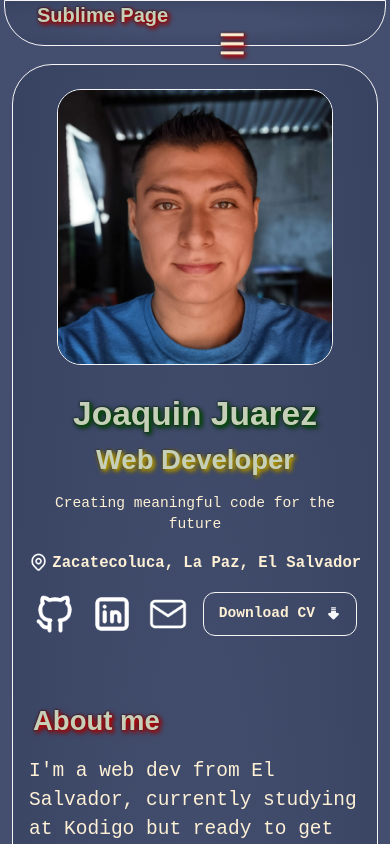
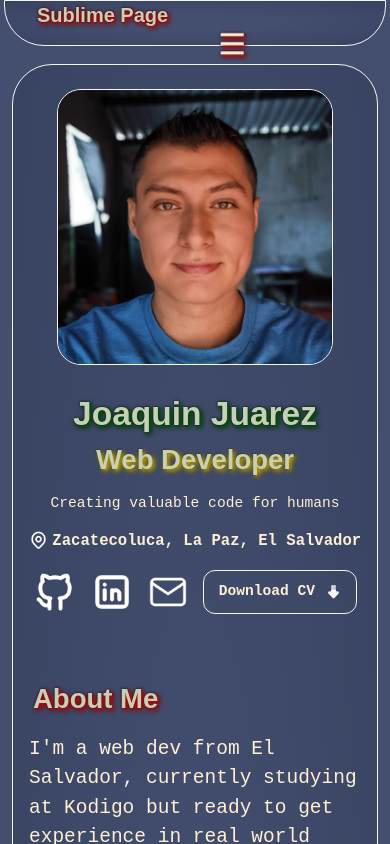
Before and after one commit to jacubiam/jacubiam-vercel, a React (Vite) app: page / in a window 390 px wide. Shown: the top 844 px of the page. Built offline with nearby package versions, Linux system fonts and the light colour scheme; no server answers.

Commit message:
:globe_with_meridians:feat(languages):implement all languages available (en/es)

```diff
--- a/src/components/AboutMe.tsx
+++ b/src/components/AboutMe.tsx
@@ -1,18 +1,30 @@
+import { useTranslation } from "react-i18next";
+
 const AboutMe = () => {
+  const { t, i18n } = useTranslation();
+
   return (
     <section id="about-me" className="text-normal max-w-[895px] mx-3 pt-16 md:mx-auto lg:pt-20">
-      <h1 className="font-title font-bold text-heading text-[calc(8px+5vw)] drop-shadow-title shadow-title mb-4 ml-2 min-[425px]:text-3xl md:text-[32px] md:ml-8 lg:ml-14">About me</h1>
+      <h1 className="font-title font-bold text-heading text-[calc(8px+5vw)] drop-shadow-title shadow-title mb-4 ml-2 min-[425px]:text-3xl md:text-[32px] md:ml-8 lg:ml-14">{t('about-me')}</h1>
       <div className="text-[calc(5vw)] mx-1 min-[425px]:text-xl min-[425px]:text-pretty sm:mx-6 md:mx-16 lg:ml-20">
-        <p>I'm a web dev from El Salvador, currently studying at Kodigo but ready to get experience in real world scenarios,
-          my commitment with the work it's clear and I know I'm ready to collaborate in important projects with amazing teams.</p>
+        <p>{t('about-p1')}</p>
         <br />
+        {i18n.resolvedLanguage === "en" ?
           <p>My skills range from abstract
             <span className="font-bold font-sub-title drop-shadow-title shadow-highlight"> designs</span> to complex
             <span className="font-bold font-sub-title drop-shadow-title shadow-highlight"> code</span> and robust
             <span className="font-bold font-sub-title drop-shadow-title shadow-highlight"> back-end services</span>, but overall,
             my greatest talent is
             <span className="font-bold font-sub-title drop-shadow-title shadow-highlight"> adaptability</span>,
-          although I consider myself an analytical person, I can develop solutions that are also creative.</p>
+            although I consider myself an analytical person, I can develop solutions that are also creative.</p> :
+          <p>Mis habilidades van desde
+            <span className="font-bold font-sub-title drop-shadow-title shadow-highlight"> diseños</span> abstractos hasta
+            <span className="font-bold font-sub-title drop-shadow-title shadow-highlight"> código</span> complejo y
+            <span className="font-bold font-sub-title drop-shadow-title shadow-highlight"> servicios back-end</span> robustos, pero en general,
+            mi mayor talento es la
+            <span className="font-bold font-sub-title drop-shadow-title shadow-highlight"> adaptabilidad</span>,
+            aunque me considero una persona analítica, puedo desarrollar soluciones que también sean creativas.</p>}
+
       </div>
     </section>
   );
--- a/src/components/Header.tsx
+++ b/src/components/Header.tsx
@@ -182,10 +182,10 @@ const Header = () => {
           <div className="grid grid-flow-col items-center w-2/3">
             <nav className="hidden lg:flex">
               <div className="font-title font-bold text-heading shadow-title text-base xl:text-lg">
-                <a href="#about-me" className="drop-shadow-title mr-8">About Me</a>
-                <a href="#education" className="drop-shadow-title mr-8">Education</a>
-                <a href="#projects" className="drop-shadow-title mr-8">Projects</a>
-                <a href="#skills" className="drop-shadow-title mr-8">Skills</a>
+                <a href="#about-me" className="drop-shadow-title mr-8">{t('about-me')}</a>
+                <a href="#education" className="drop-shadow-title mr-8">{t('education')}</a>
+                <a href="#projects" className="drop-shadow-title mr-8">{t('projects')}</a>
+                <a href="#skills" className="drop-shadow-title mr-8">{t('skills')}</a>
               </div>
             </nav>
             <div className="justify-self-end  flex flex-wrap items-center">
@@ -220,13 +220,13 @@ const Header = () => {
       </div>
       <nav className="hidden lg:hidden w-fit absolute right-0 mr-1">
         <div ref={navRef} className="bg-radial border-x border-b border-smoky rounded-br-[20px] rounded-bl-[20px] font-title font-bold text-heading animate-hamburger shadow-title p-4 md:p-8">
-          <a href="#about-me" className="block drop-shadow-title mb-2 md:mb-4">About Me</a>
-          <a href="#education" className="block drop-shadow-title mb-2 md:mb-4">Education</a>
-          <a href="#projects" className="block drop-shadow-title mb-2 md:mb-4">Projects</a>
-          <a href="#skills" className="block drop-shadow-title mb-2 md:mb-0">Skills</a>
+          <a href="#about-me" className="block drop-shadow-title mb-2 md:mb-4">{t('about-me')}</a>
+          <a href="#education" className="block drop-shadow-title mb-2 md:mb-4">{t('education')}</a>
+          <a href="#projects" className="block drop-shadow-title mb-2 md:mb-4">{t('projects')}</a>
+          <a href="#skills" className="block drop-shadow-title mb-2 md:mb-0">{t('skills')}</a>
           <div className="md:hidden shadow-title shadow-title">
             <div onClick={handleLanguageHam} ref={droplangHamburgerRef}>
-              <span className="cursor-default select-none drop-shadow-title mr-1">English (US)</span>
+              <span className="cursor-default select-none drop-shadow-title mr-1">{i18n.resolvedLanguage === "en" ? t('english') : t('spanish')}</span>
               {isOpenLangHam ?
                 <span className="cursor-default select-none text-base drop-shadow-title">&#x25B3;</span>
                 :
@@ -234,8 +234,8 @@ const Header = () => {
               }
             </div>
             <div ref={langHamburgerRef} className="-z-10 hidden absolute left-0 -bottom-[2px] bg-radial border border-smoky rounded-md animate-language p-4 pr-6 mt-1 lg:mt-6">
-              <a href="/" className="block drop-shadow-title mb-4">English (US)</a>
-              <a href="/es" className="block drop-shadow-title">Español (LA)</a>
+              <a href="/" className="block drop-shadow-title mb-4">{t('english')}</a>
+              <a href="/es" className="block drop-shadow-title">{t('spanish')}</a>
             </div>
           </div>
         </div>
--- a/src/components/Hero.tsx
+++ b/src/components/Hero.tsx
@@ -4,8 +4,12 @@ import github from "../assets/hero/brand-github.png";
 import linkedin from "../assets/hero/brand-linkedin.png";
 import mail from "../assets/hero/mail.png";
 import arrow from "../assets/hero/arrow-big-down-lines-filled.png";
+import { useTranslation } from "react-i18next";
 
 const Hero = () => {
+    //Translation vars
+    const { t } = useTranslation();
+
     return (
         <section className="grid grid-cols-1 max-w-[425px] text-normal mx-3 items-center min-[425px]:mx-auto sm:max-w-[895px] sm:mx-auto sm:grid-cols-2 md:grid-cols-5 lg:px-10">
             <div className="mx-8 md:justify-self-center lg:mx-0 md:col-span-2">
@@ -14,7 +18,7 @@ const Hero = () => {
             <div className="text-center font-bold justify-self-center md:text-start md:max-w-96 md:col-span-3">
                 <h1 className="font-title text-heading text-[calc(14px+5vw)] drop-shadow-title shadow-name min-[425px]:text-4xl min-[425px]:mb-1 md:text-4.5xl md:leading-normal lg:text-5xl lg:mb-2">Joaquin Juarez</h1>
                 <h2 className="font-title text-heading text-[calc(8px+5vw)] drop-shadow-title shadow-role mb-3 min-[425px]:text-3xl md:text-[32px]">Web Developer</h2>
-                <p className="text-[calc(4vw-1px)] font-medium font-sub-title mb-4 min-[425px]:text-base">Creating meaningful code for the future</p>
+                <p className="text-[calc(4vw-1px)] font-medium font-sub-title mb-4 min-[425px]:text-base">{t('hero-text')}</p>
                 <div className="grid grid-flow-col grid-rows-1 mb-4 justify-center md:justify-start">
                     <img className="justify-self-center w-[calc(5vw)] mr-1 min-[425px]:w-5" src={map} alt="Map Pin" />
                     <p className="text-[calc(4vw)] font-sub-title min-[425px]:text-base sm:text-sm md:text-base">Zacatecoluca, La Paz, El Salvador</p>
@@ -30,7 +34,7 @@ const Hero = () => {
                         <img className="max-w-11 transition duration-300 hover:scale-110" src={mail} alt="Mail Icon" />
                     </a>
                     <a href="CV_Public.pdf" target="_blank" className="border border-smoky rounded-xl col-span-3 grid grid-flow-col justify-evenly items-center py-2 px-1 hover:scale-105">
-                        <span className="text-[calc(4vw-1px)] min-[425px]:text-base sm:text-sm md:text-base">Download CV</span>
+                        <span className="text-[calc(4vw-1px)] min-[425px]:text-base sm:text-sm md:text-base">{t('download-cv')}</span>
                         <img className="w-[calc(4vw)] min-[425px]:w-5" src={arrow} alt="Arrow Icon" />
                     </a>
                 </div>
--- a/src/components/Skills.tsx
+++ b/src/components/Skills.tsx
@@ -1,11 +1,14 @@
+import { useTranslation } from "react-i18next";
 import { skill } from "../utils/skills-info";
 import { skills } from "../utils/skills-info";
 import Tech from "./Tech";
 
 const Skills = () => {
+    const { t } = useTranslation();
+
     return (
         <section id="skills" className="grid grid-cols-1 text-normal max-w-[783px] gap-4 mx-3 pt-16 md:mx-auto sm:grid-cols-2 md:gap-y-8 lg:pt-20">
-            <h1 className="font-title font-bold text-heading text-[calc(8px+5vw)] drop-shadow-title shadow-title mb-2 ml-2 min-[425px]:text-3xl sm:col-span-2 md:text-[32px] md:mb-0 md:ml-8 lg:ml-0 ">Skills</h1>
+            <h1 className="font-title font-bold text-heading text-[calc(8px+5vw)] drop-shadow-title shadow-title mb-2 ml-2 min-[425px]:text-3xl sm:col-span-2 md:text-[32px] md:mb-0 md:ml-8 lg:ml-0 ">{t('skills')}</h1>
             {
                 skills.map((skill: skill, index: number) => {
                     return (
--- a/src/translation/English.json
+++ b/src/translation/English.json
@@ -4,5 +4,16 @@
     "projects": "Projects",
     "skills": "Skills",
     "english": "English (US)",
-    "spanish": "Spanish (LA)"
+    "spanish": "Spanish (LA)",
+    "hero-text": "Creating valuable code for humans",
+    "download-cv": "Download CV",
+    "about-p1": "I'm a web dev from El Salvador, currently studying at Kodigo but ready to get experience in real world scenarios, my commitment with the work it's clear and I know I'm ready to collaborate in important projects with amazing teams.",
+    "education-kodigo": "Full Stack Developer",
+    "education-ues": "Systems Engineering (2nd Year)",
+    "project-davivienda": "Hackathon Davivienda",
+    "project-davivienda-desc": "A landing page built for a Hackathon hosted by Davivienda S.A. This was a collaborative project as part of real-world Kodigo practices.",
+    "project-spoty": "Spotify Album Checker",
+    "project-spoty-desc": "A lightweight app for viewing and listening to albums within the Spotify API.",
+    "skill-learning": "Learning",
+    "skill-tools": "Tools"
 }
--- a/src/translation/Spanish.json
+++ b/src/translation/Spanish.json
@@ -4,5 +4,16 @@
     "projects": "Proyectos",
     "skills": "Habilidades",
     "english": "Inglés (US)",
-    "spanish": "Español (LA)"
+    "spanish": "Español (LA)",
+    "hero-text": "Creando código valioso para humanos",
+    "download-cv": "Descargar CV",
+    "about-p1": "Soy un desarrollador web de El Salvador, actualmente estudiando en Kodigo pero listo para adquirir experiencia en escenarios del mundo real, mi compromiso con el trabajo es claro y sé que estoy listo para colaborar en proyectos importantes con equipos increíbles.",
+    "education-kodigo": "Desarrollo Full Stack",
+    "education-ues": "Ingeniería en Sistemas (2do Año)",
+    "project-davivienda": "Hackathon Davivienda",
+    "project-davivienda-desc": "Una landing page para la Hackathon organizada por Davivienda S.A. Este fue un proyecto colaborativo como parte de las prácticas de Kodigo en el mundo real.",
+    "project-spoty": "Spotify Album Checker",
+    "project-spoty-desc": "Una aplicación liviana para ver y escuchar álbumes dentro de la API de Spotify.",
+    "skill-learning": "Aprendiendo",
+    "skill-tools": "Herrramientas"
 }
--- a/src/utils/projects-info.ts
+++ b/src/utils/projects-info.ts
@@ -1,3 +1,4 @@
+import i18n from "../i18n";
 import davivienda from "../assets/projects/davivienda-img.png";
 import spotify from "../assets/projects/spotify-album.png";
 
@@ -16,9 +17,9 @@ export interface project {
 export const projects: project[] = [
     {
         "img": davivienda,
-        "title": "Hackathon Davivienda",
+        "title": i18n.t('project-davivienda'),
         "site": "https://davivienda-landing.vercel.app/",
-        "description": "A landing page built for a Hackathon hosted by Davivienda S.A. This was a collaborative project as part of real-world Kodigo practice.",
+        "description": i18n.t('project-davivienda-desc'),
         "tools": [
             {
                 "name": "React",
@@ -33,9 +34,9 @@ export const projects: project[] = [
     },
     {
         "img": spotify,
-        "title": "Spotify Album Checker",
+        "title": i18n.t('project-spoty'),
         "site": "https://kodigo-music.vercel.app/",
-        "description": "A lightweight app for viewing albums within the Spotify API.",
+        "description": i18n.t('project-spoty-desc'),
         "tools": [
             {
                 "name": "React",
@@ -47,5 +48,17 @@ export const projects: project[] = [
                 "name": "Typescript",
             },
         ],
-    },
+    }
 ];
+
+export const updateData = () => {
+    projects[0].title = i18n.t('project-davivienda');
+    projects[0].description = i18n.t('project-davivienda-desc');
+    projects[1].title = i18n.t('project-spoty');
+    projects[1].description = i18n.t('project-spoty-desc');
+};
+
+//When language change, the data is updated
+i18n.on('languageChanged', () => {
+    updateData();
+});
```
Also changed, not shown: src/App.tsx (+7 -2 lines), src/components/Education.tsx (+6 -3 lines), src/components/Projects.tsx (+4 -4 lines), src/utils/skills-info.ts (+14 -2 lines). Lines whose indentation alone changed are shown as unchanged.
